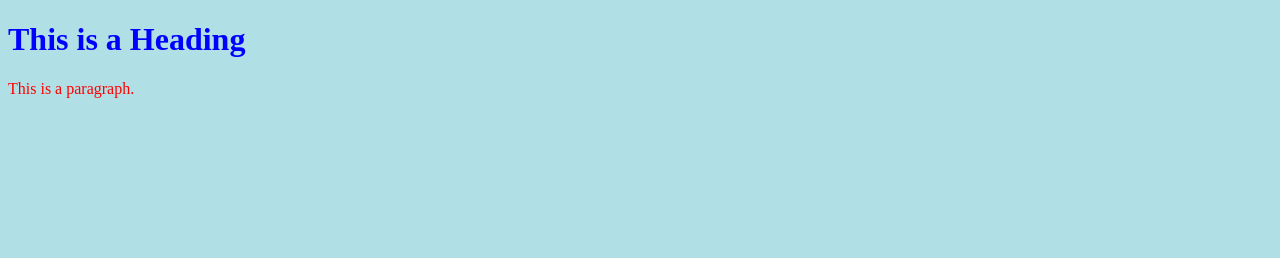
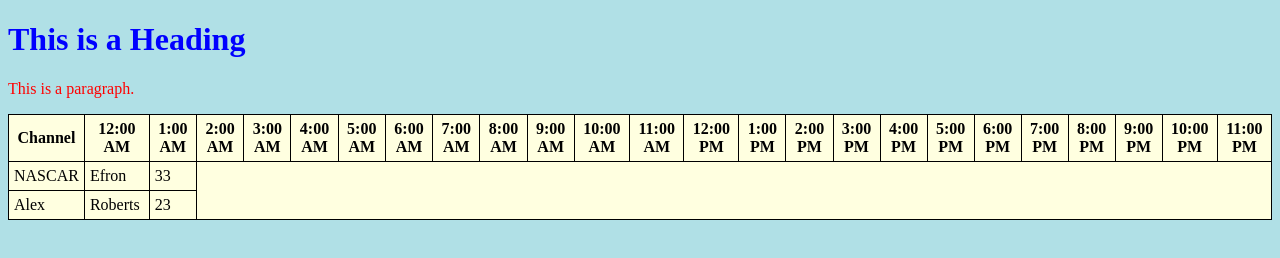
Before and after one commit to DeSquid2/Stream.DeSquid-Webpage, a plain HTML site: page index.html in a window 1280 px wide. Drawn offline with Linux system fonts and the light colour scheme.

Commit message:
Update indexl.html
Added Starter Table

```diff
--- a/index.html
+++ b/index.html
@@ -11,7 +11,45 @@
 <p>This is a paragraph.</p>
 
 
-
+<table style="width:100%">
+    <tr>
+      <th>Channel</th>
+      <th>12:00 AM</th>
+      <th>1:00 AM</th>
+      <th>2:00 AM</th>
+      <th>3:00 AM</th>
+      <th>4:00 AM</th>
+      <th>5:00 AM</th>
+      <th>6:00 AM</th>
+      <th>7:00 AM</th>
+      <th>8:00 AM</th>
+      <th>9:00 AM</th>
+      <th>10:00 AM</th>
+      <th>11:00 AM</th>
+      <th>12:00 PM</th>
+      <th>1:00 PM</th>
+      <th>2:00 PM</th>
+      <th>3:00 PM</th>
+      <th>4:00 PM</th>
+      <th>5:00 PM</th>
+      <th>6:00 PM</th>
+      <th>7:00 PM</th>
+      <th>8:00 PM</th>
+      <th>9:00 PM</th>
+      <th>10:00 PM</th>
+      <th>11:00 PM</th>
+    </tr>
+    <tr>
+      <td>NASCAR</td>
+      <td>Efron</td>
+      <td>33</td>
+    </tr>
+    <tr>
+      <td>Alex</td>
+      <td>Roberts</td>
+      <td>23</td>
+    </tr>
+  </table>
 
 </body>
 </html>
--- a/styles.css
+++ b/styles.css
@@ -7,3 +7,9 @@ h1 {
 p {
     color: red;
 }
+table, th, td {
+    border: 1px solid black;
+    border-collapse: collapse;
+    background-color:lightyellow;
+    padding:5px;
+}
```
